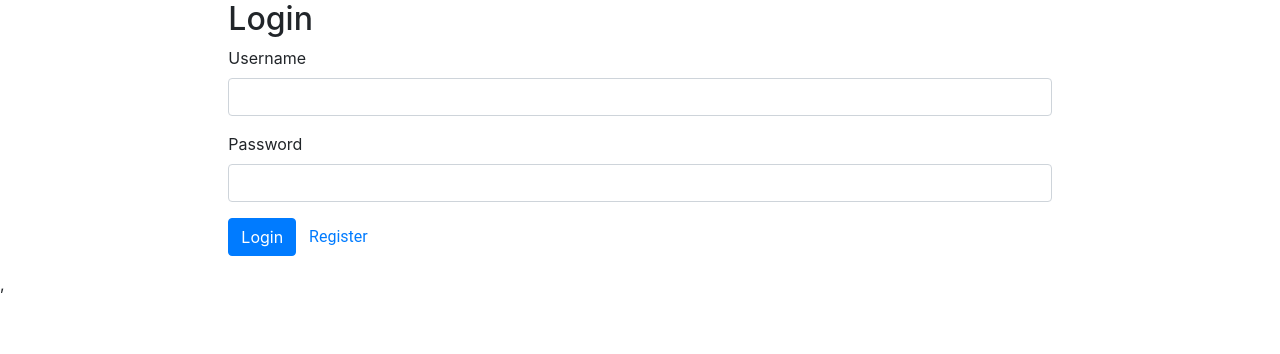
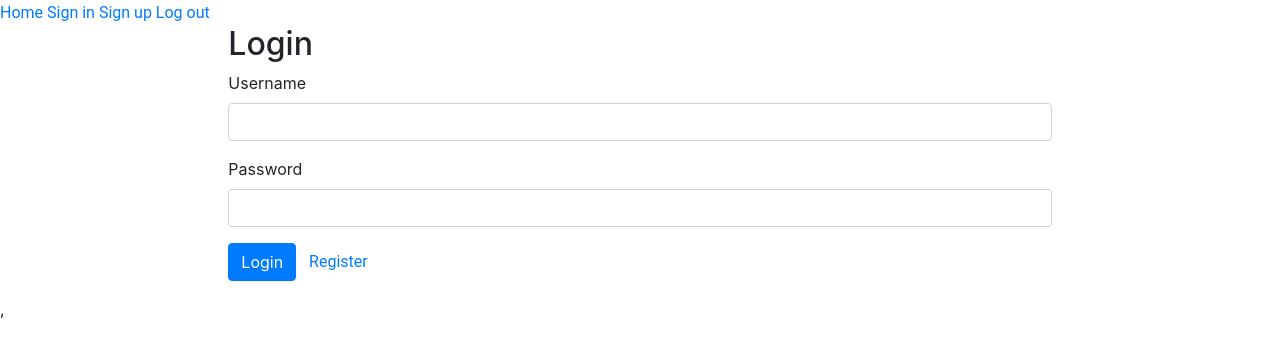
Before and after one commit to khactung1410/tungs-blog-fe, a React (Create React App) app: page /login in a window 1280 px wide. Shown: the top 354 px of the page. Built offline with nearby package versions, Linux system fonts and the light colour scheme.

Commit message:
user log out

```diff
--- a/src/App.tsx
+++ b/src/App.tsx
@@ -2,16 +2,17 @@
 /* eslint-disable @typescript-eslint/no-explicit-any */
 /* eslint-disable @typescript-eslint/no-unused-vars */
 import React, { useEffect } from 'react';
-import { useDispatch, useSelector } from 'react-redux';
-import { BrowserRouter, Routes, Route, Navigate } from 'react-router-dom';
+import { useSelector } from 'react-redux';
+import { BrowserRouter, Routes, Route, Navigate, Link } from 'react-router-dom';
 import styled from 'styled-components';
 import './App.css';
 import HomePage from './components/HomePage';
 import { LoginPage } from './components/LoginPage';
 import { RegisterPage } from './components/RegisterPage';
 import { history, ProtectedRoute } from './helpers';
-import { alertActions } from './redux/actions';
+import { alertActions, logout } from './redux/actions';
 import Post from './components/Post/Post';
+import { useAppDispatch } from './hooks';
 
 export const AppWrapper = styled.div`
   position: relative;
@@ -20,7 +21,7 @@ export const AppWrapper = styled.div`
 
 const App: React.FC = () => {
   const alert = useSelector((state: any) => state.alert);
-  const dispatch = useDispatch();
+  const dispatch = useAppDispatch();
 
   useEffect(() => {
     history.listen(() => {
@@ -33,6 +34,14 @@ const App: React.FC = () => {
     <>
       {alert.message && <div className={`alert ${alert.type}`}>{alert.message}</div>}
       <BrowserRouter>
+        <nav>
+          <Link to="/"> Home </Link>
+          <Link to="/login"> Sign in </Link>
+          <Link to="/register"> Sign up </Link>
+          <Link to="/" onClick={() => dispatch(logout())}>
+            Log out
+          </Link>
+        </nav>
         <Routes>
           <Route path="/" element={<HomePage />} />
           <Route path="/login" element={<LoginPage />} />
--- a/src/redux/actions/user.actions.ts
+++ b/src/redux/actions/user.actions.ts
@@ -57,10 +57,10 @@ export const login =
     // );
   };
 
-// function logout() {
-//   userService.logout();
-//   return { type: userConstants.LOGOUT };
-// }
+export const logout = () => {
+  userService.logout();
+  return { type: userConstants.LOGOUT };
+};
 
 // function register(user: any) {
 //   return (dispatch: any) => {
--- a/src/services/user.service.ts
+++ b/src/services/user.service.ts
@@ -21,6 +21,11 @@ const login = (email: string, password: string) => {
     });
 };
 
+const logout = () => {
+  // remove user from local storage to log user out
+  localStorage.removeItem('user');
+};
+
 export const userService = {
   login,
   logout,
@@ -30,11 +35,6 @@ export const userService = {
   update,
   delete: delete_user
 };
-
-function logout() {
-  // remove user from local storage to log user out
-  localStorage.removeItem('user');
-}
 
 function getAll() {
   const requestOptions = {
```
Also changed, not shown: 1 other file (tests, documents, lock files or other folders).
